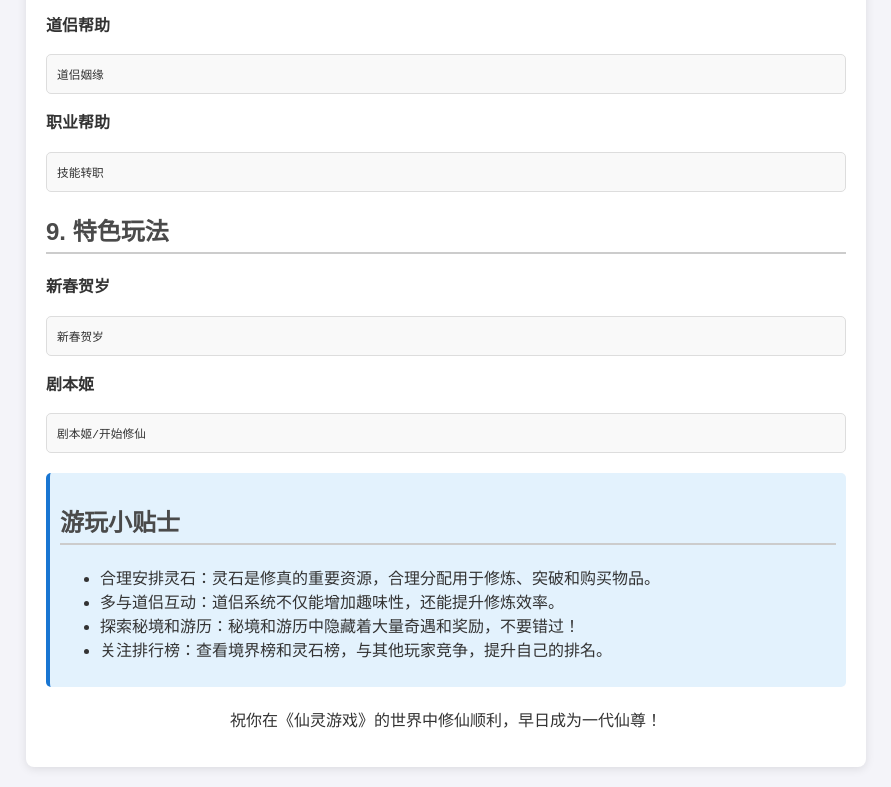
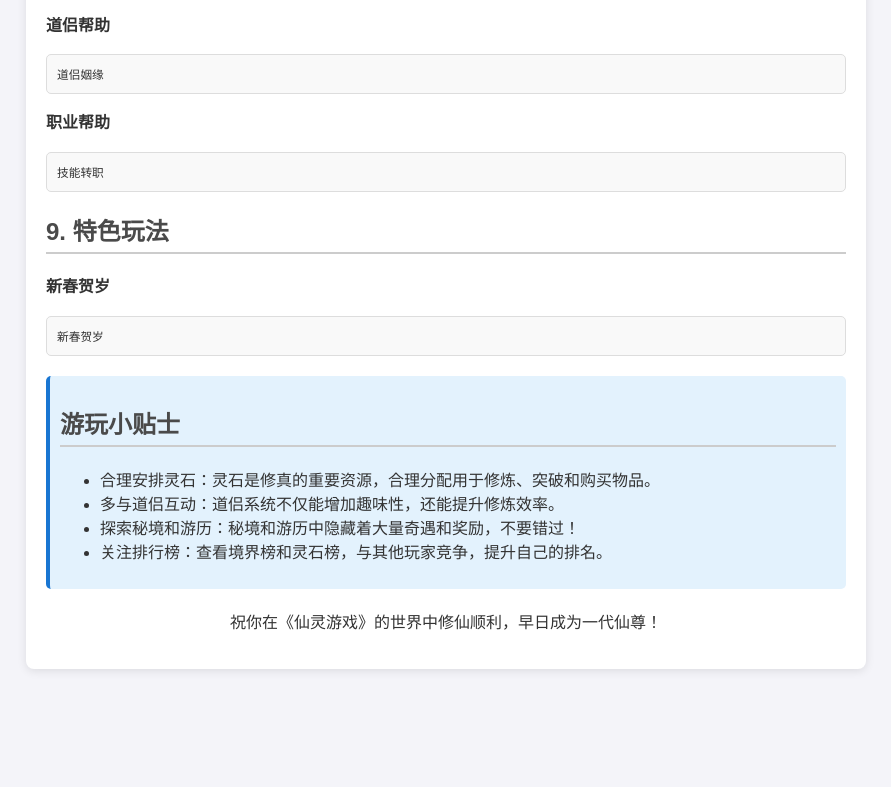
Before and after one commit to jiuzhichuan/dicey-dungeons, a plain HTML site: page xianling.html in a window 1280 px wide. Shown: the part 2979-3766 px from the top of the page, without its empty margins (194-1085 px from the left). After the commit the page ends 3668 px from the top, so only its background shows below. Drawn offline with Linux system fonts and the light colour scheme.

Commit message:
Update xianling.html

```diff
--- a/xianling.html
+++ b/xianling.html
@@ -165,9 +165,6 @@
             <h2>9. 特色玩法</h2>
             <p><strong>新春贺岁</strong></p>
             <pre>新春贺岁</pre>
-
-            <p><strong>剧本姬</strong></p>
-            <pre>剧本姬/开始修仙</pre>
         </div>
 
         <div class="section tip">
```
